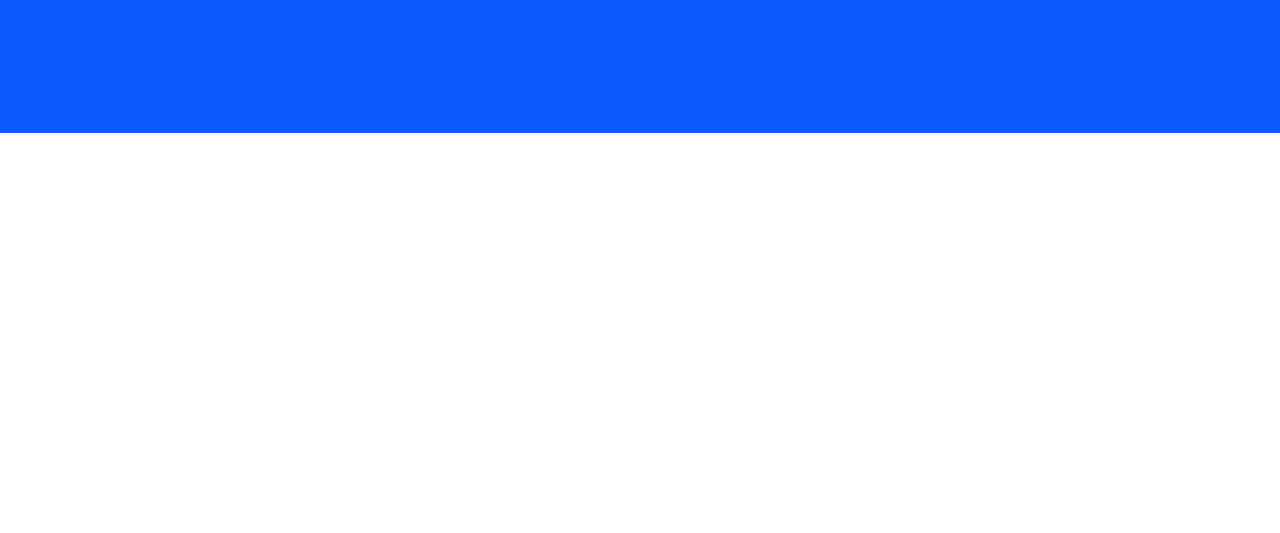
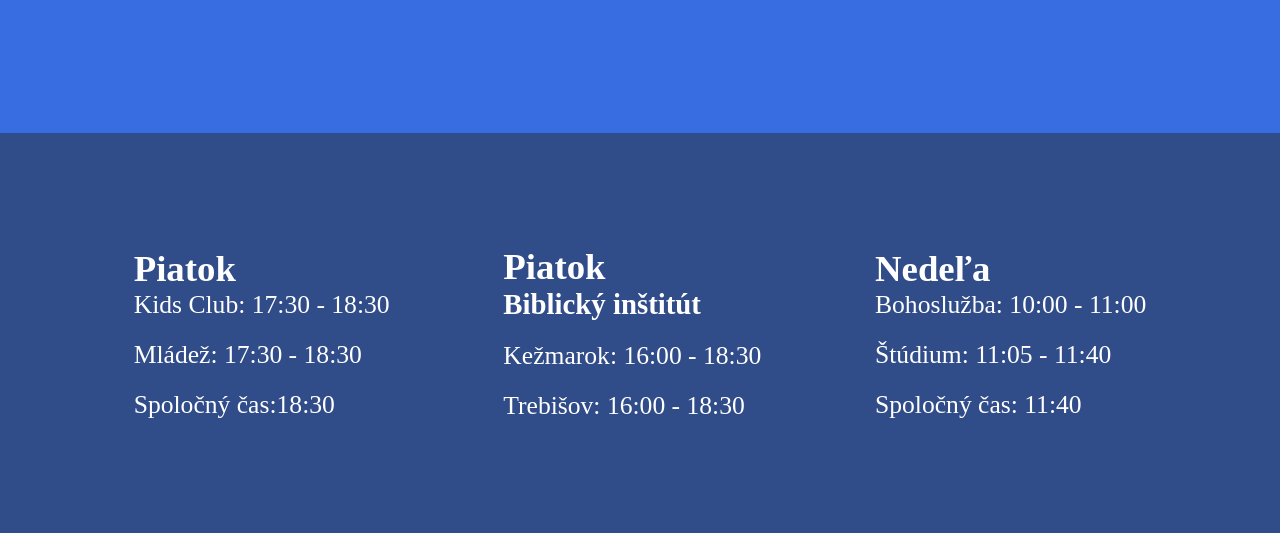
Before and after one commit to MartinHaydenSK/gitHub, a plain HTML site: page index.html in a window 1280 px wide. Shown: the part 2827-3360 px from the top of the page. Before the commit the page ends 2960 px from the top, so only its background shows below. Drawn offline with Linux system fonts and the light colour scheme; a web font is replaced by a local one.

Commit message:
zrobena sekcia s otvaracimi hodinami v zbore

```diff
--- a/css/styles.css
+++ b/css/styles.css
@@ -181,7 +181,7 @@ button {
 }
 
 .domovVeduciZboru {
-  background-color: #0d5aff;
+  background-color: #376de1;
   display: flex;
   flex-direction: column;
   justify-content: center;
@@ -224,3 +224,25 @@ button {
   border-radius: 100%;
   border: none;
 }
+
+.domovOtvaracieHodiny {
+  color: white;
+  background-color: #304c89;
+  padding: 20px;
+  height: 50vh;
+  display: flex;
+  justify-content: space-evenly;
+  align-items: center;
+}
+
+.domovOtvaracieHodiny h3 {
+  font-size: 180%;
+}
+
+.domovOtvaracieHodiny h2 {
+  font-size: 230%;
+}
+.domovOtvaracieHodiny article ul {
+  display: flex;
+  flex-direction: column;
+}
--- a/index.html
+++ b/index.html
@@ -96,6 +96,32 @@
           <img src="./img/portert.png" alt="" />
         </article>
       </section>
+      <section class="domovOtvaracieHodiny">
+        <article class="domovOtvaracieHodinyPiatok">
+          <h2>Piatok</h2>
+          <ul>
+            <li>Kids Club: 17:30 - 18:30</li>
+            <li>Mládež: 17:30 - 18:30</li>
+            <li>Spoločný čas:18:30</li>
+          </ul>
+        </article>
+        <article class="domovOtvaracieHodinySobota">
+          <h2>Piatok</h2>
+          <ul>
+            <h3>Biblický inštitút</h3>
+            <li>Kežmarok: 16:00 - 18:30</li>
+            <li>Trebišov: 16:00 - 18:30</li>
+          </ul>
+        </article>
+        <article class="domovOtvaracieHodinyNedela">
+          <h2>Nedeľa</h2>
+          <ul>
+            <li>Bohoslužba: 10:00 - 11:00</li>
+            <li>Štúdium: 11:05 - 11:40</li>
+            <li>Spoločný čas: 11:40</li>
+          </ul>
+        </article>
+      </section>
     </main>
     <footer></footer>
   </body>
```
